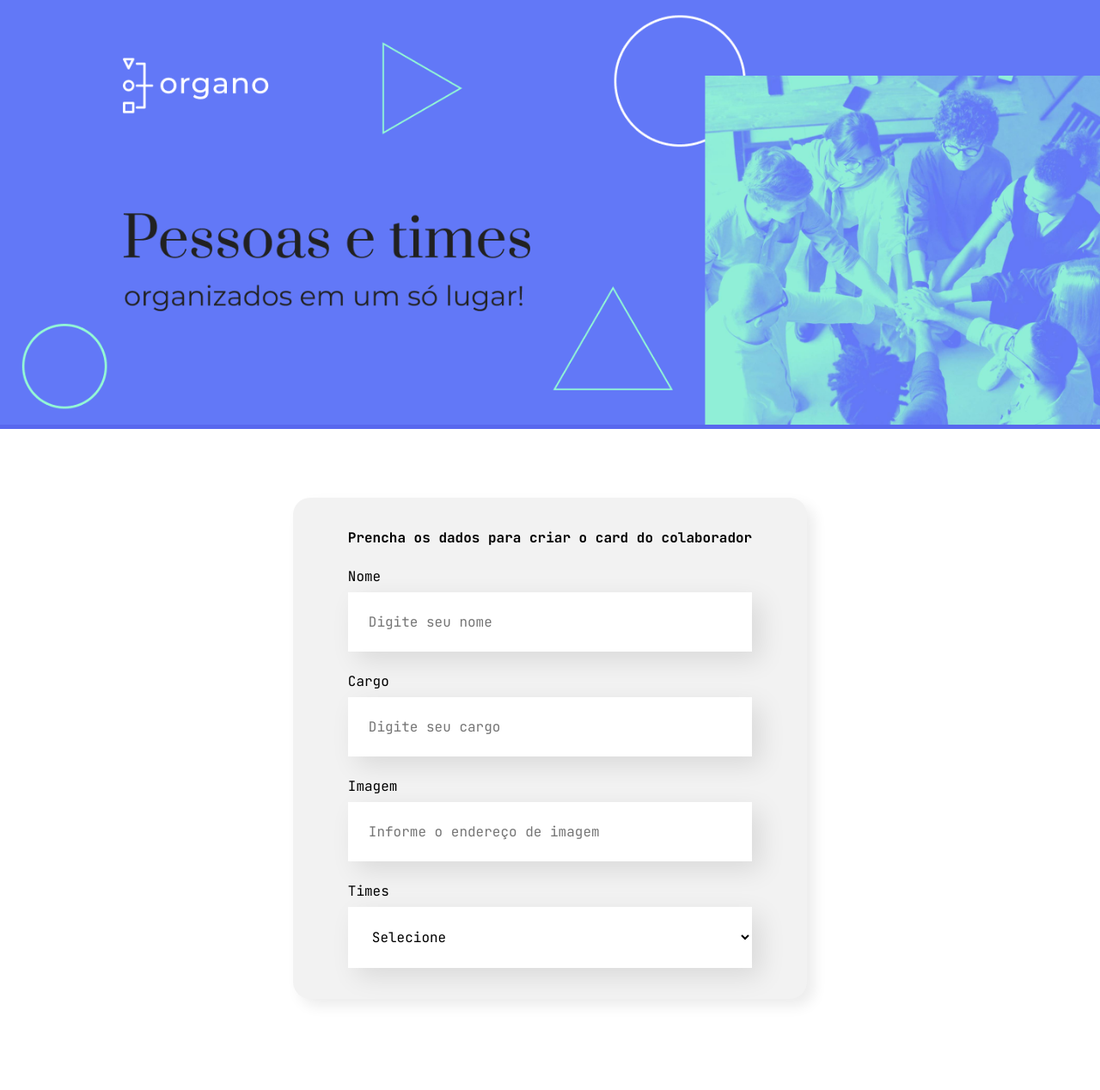
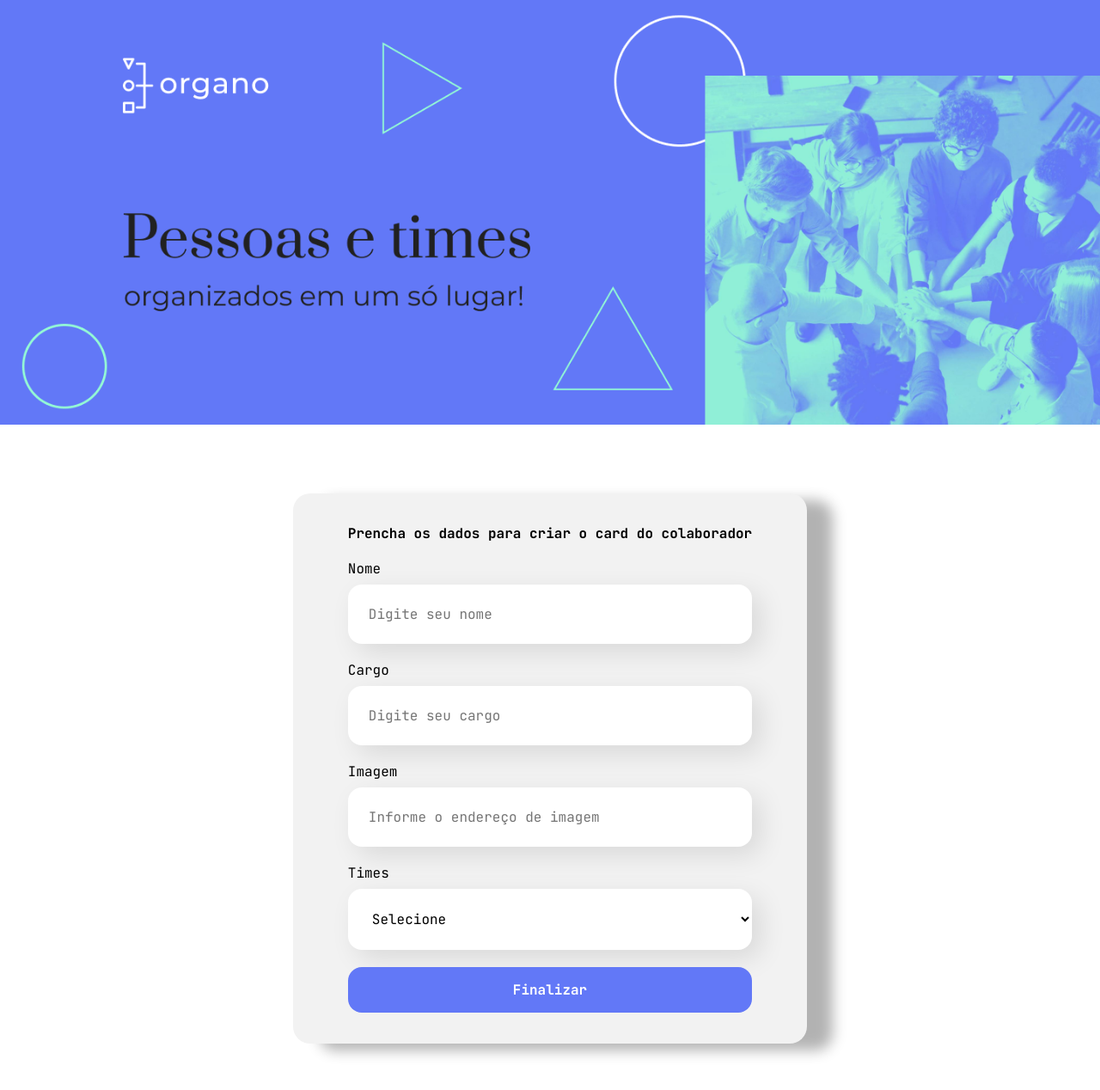
Before and after one commit to andrade-bruno/modalgr-training-process, a React (Create React App) app in the folder react-desenvolvendo-com-javascript/organo/: page / in a window 1280 px wide. Shown: the top 1268 px of the page at 86% size. Before the commit the page ends 1242 px from the top, so only its background shows below. Built offline with nearby package versions, Linux system fonts and the light colour scheme.

Commit message:
fix: general css fixes, feat: button component

```diff
--- a/react-desenvolvendo-com-javascript/organo/src/components/Banner/index.css
+++ b/react-desenvolvendo-com-javascript/organo/src/components/Banner/index.css
@@ -1,8 +1,5 @@
-.banner {
-    background-color: #5868EE;
-}
-
-.banner img {
+img {
+    background-color: #5868ee;
     width: 100%;
     height: 100%;
 }
--- a/react-desenvolvendo-com-javascript/organo/src/components/Banner/index.js
+++ b/react-desenvolvendo-com-javascript/organo/src/components/Banner/index.js
@@ -1,11 +1,5 @@
 import './index.css';
 
 export default function Banner() {
-    return (
-        <>
-            <header className='banner'>
-                <img src='/assets/banner.png' alt='Banner' />
-            </header>
-        </>
-    );
+    return <img src='/assets/banner.png' alt='Banner' />;
 }
--- /dev/null
+++ b/react-desenvolvendo-com-javascript/organo/src/components/Button/index.css
@@ -0,0 +1,14 @@
+button {
+    background-color: #6278f7;
+    border-radius: 16px;
+    font-weight: 700;
+    padding: 16px;
+    border: none;
+    cursor: pointer;
+    color: #fff;
+    width: 100%;
+}
+
+button:hover {
+    color: #95ffd4;
+}
--- /dev/null
+++ b/react-desenvolvendo-com-javascript/organo/src/components/Button/index.js
@@ -0,0 +1,5 @@
+import './index.css';
+
+export default function Button(props) {
+    return <button>{props.children}</button>;
+}
--- a/react-desenvolvendo-com-javascript/organo/src/components/Dropdown/index.css
+++ b/react-desenvolvendo-com-javascript/organo/src/components/Dropdown/index.css
@@ -1,9 +1,10 @@
 .list {
+    width: 100%;
 }
 
 .list label {
     display: block;
-    margin: 0 0 8px 0;
+    margin-bottom: 8px;
 }
 
 .list select {
@@ -13,7 +14,9 @@
     border: none;
     padding: 24px;
     box-sizing: border-box;
+    border-radius: 16px;
 }
 
 .list select > option {
+    color: #6278f7;
 }
--- a/react-desenvolvendo-com-javascript/organo/src/components/Dropdown/index.js
+++ b/react-desenvolvendo-com-javascript/organo/src/components/Dropdown/index.js
@@ -7,9 +7,13 @@ export default function Dropdown(props) {
         <div className='list'>
             <label>{name}</label>
             <select>
-                <option value=''>Selecione</option>
+                <option key='default' value=''>
+                    Selecione
+                </option>
                 {data.map(item => (
-                    <option value={item.id}>{item.value}</option>
+                    <option key={item.key} value={item.value}>
+                        {item.value}
+                    </option>
                 ))}
             </select>
         </div>
--- a/react-desenvolvendo-com-javascript/organo/src/components/Form/index.css
+++ b/react-desenvolvendo-com-javascript/organo/src/components/Form/index.css
@@ -1,15 +1,13 @@
 .form {
     display: flex;
     flex-direction: column;
-    align-items: flex-start;
+    align-items: center;
     justify-content: center;
     margin: 80px 0;
-}
-
-.form form {
     max-width: 80%;
     background: #f2f2f2;
     border-radius: 20px;
     padding: 36px 64px;
-    box-shadow: 8px 8px 16px rgba(0, 0, 0, 0.08);
+    gap: 20px;
+    box-shadow: 30px 8px 16px rgba(0, 0, 0, 0.3);
 }
--- a/react-desenvolvendo-com-javascript/organo/src/components/Form/index.js
+++ b/react-desenvolvendo-com-javascript/organo/src/components/Form/index.js
@@ -1,4 +1,5 @@
 import React from 'react';
+import Button from '../Button';
 import Dropdown from '../Dropdown';
 import Input from '../Input';
 import './index.css';
@@ -13,29 +14,34 @@ export default function Form() {
         { key: 6, value: 'Inovação e Gestão' },
     ];
 
+    const handleForm = e => {
+        e.preventDefault();
+        console.log('submit success');
+    };
+
     return (
-        <>
-            <div className='form'>
-                <form>
+        <form className='form' onSubmit={handleForm}>
             <h1>Prencha os dados para criar o card do colaborador</h1>
             <Input
                 name='Nome'
                 type='text'
                 placeholder='Digite seu nome'
+                required={true}
             />
             <Input
                 name='Cargo'
                 type='text'
                 placeholder='Digite seu cargo'
+                required={true}
             />
             <Input
                 name='Imagem'
                 type='text'
                 placeholder='Informe o endereço de imagem'
+                required={true}
             />
             <Dropdown name='Times' data={nameList} />
+            <Button>Finalizar</Button>
         </form>
-            </div>
-        </>
     );
 }
--- a/react-desenvolvendo-com-javascript/organo/src/components/Input/index.css
+++ b/react-desenvolvendo-com-javascript/organo/src/components/Input/index.css
@@ -1,11 +1,10 @@
 .field {
-    margin: 24px 0;
     width: 100%;
 }
 
 .field label {
     display: block;
-    margin: 0 0 8px 0;
+    margin-bottom: 8px;
 }
 
 .field input {
@@ -15,4 +14,5 @@
     border: none;
     padding: 24px;
     box-sizing: border-box;
+    border-radius: 16px;
 }
--- a/react-desenvolvendo-com-javascript/organo/src/components/Input/index.js
+++ b/react-desenvolvendo-com-javascript/organo/src/components/Input/index.js
@@ -2,13 +2,18 @@ import React from 'react';
 import './index.css';
 
 export default function Input(props) {
-    const { name, type, placeholder } = props;
+    const { name, type, placeholder, required } = props;
 
     return (
         <>
             <div className='field'>
                 <label>{name}</label>
-                <input name={name} type={type} placeholder={placeholder} />
+                <input
+                    name={name}
+                    type={type}
+                    placeholder={placeholder}
+                    required={required}
+                />
             </div>
         </>
     );
```
Lines whose indentation alone changed are shown as unchanged.
